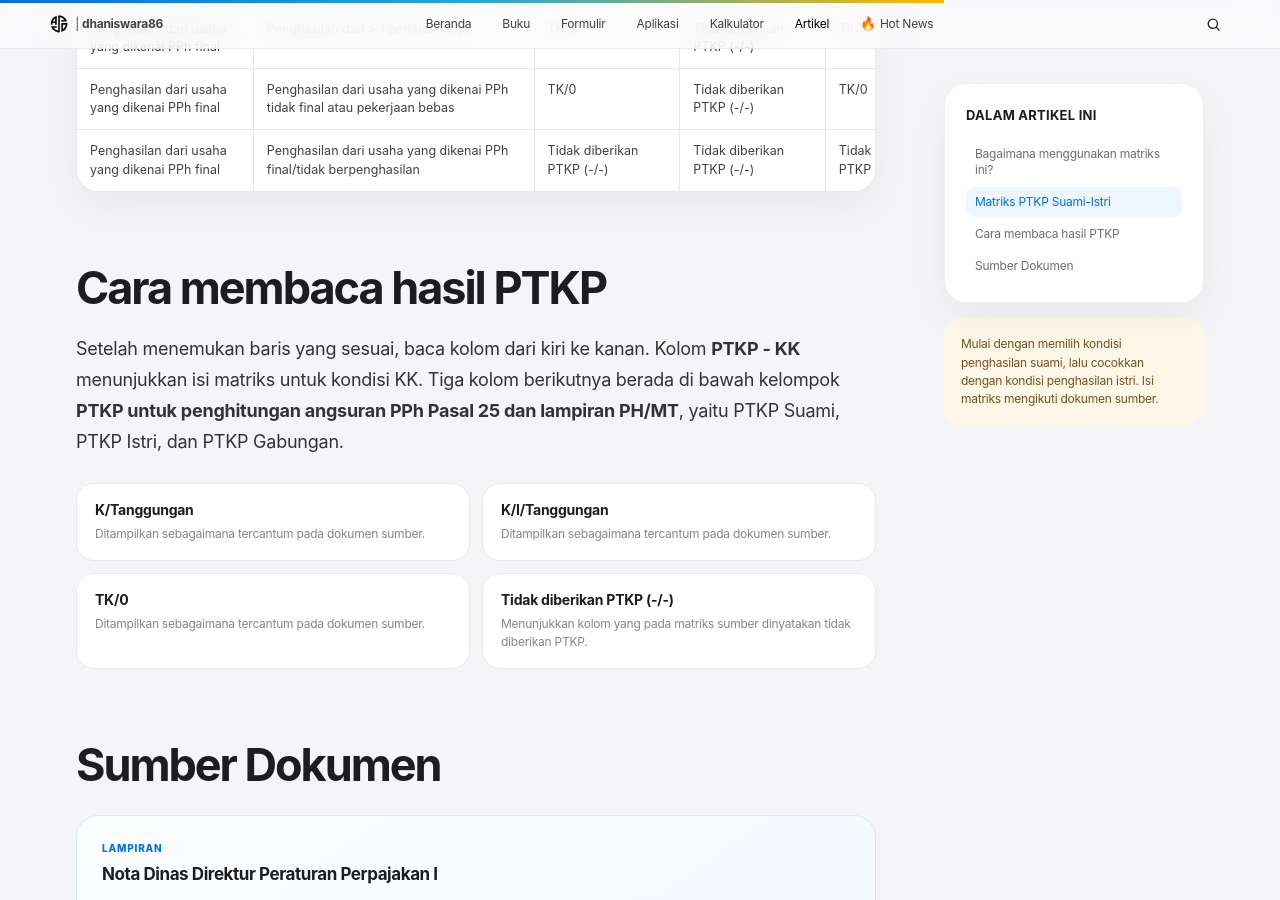
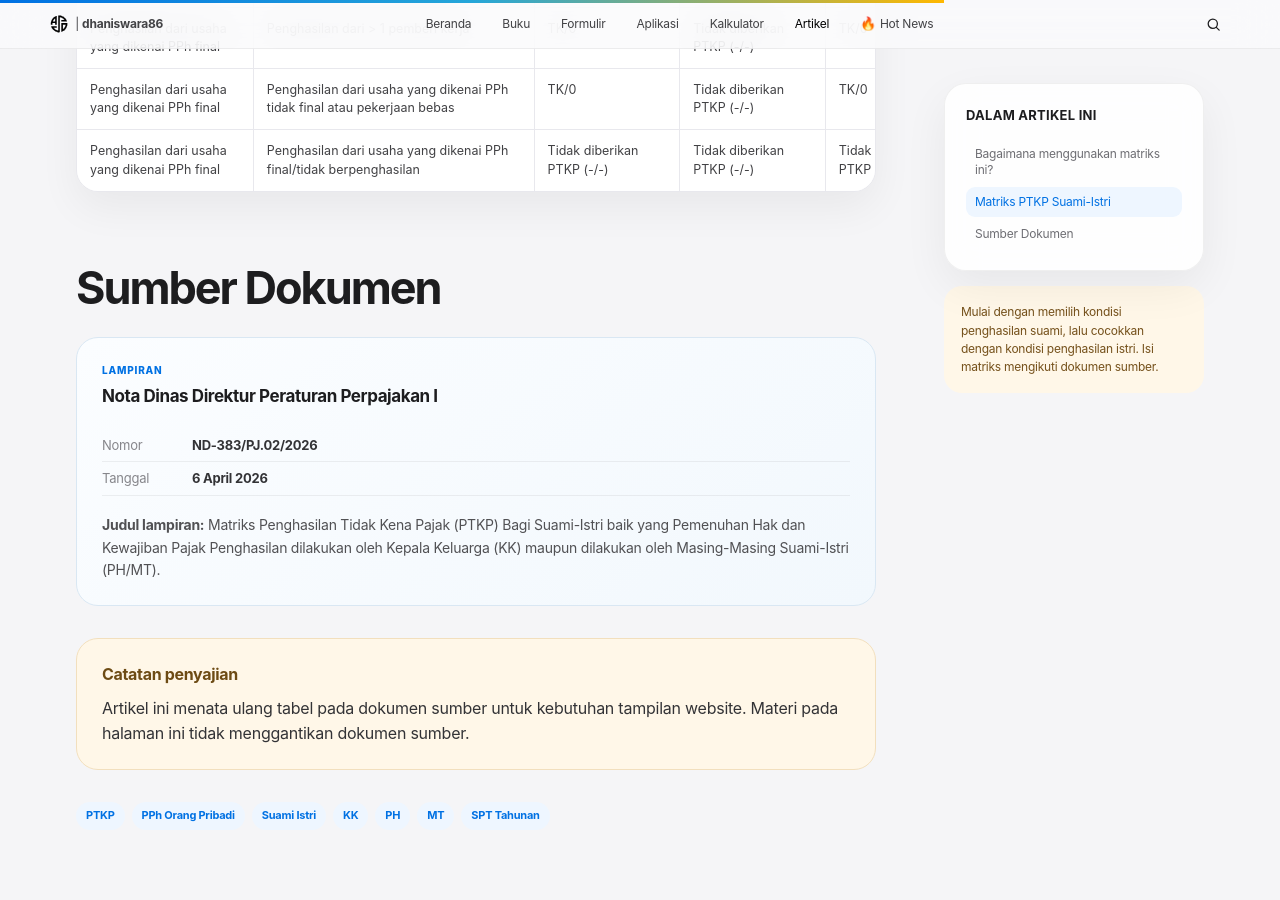
Before and after one commit to dhaniswara86/dhaniswara86.github.io, a Jekyll site: the page built from _artikel/matriks-ptkp-suami-istri.md, in a window 1280 px wide and 900 px high, scrolled down 2651 px. Built offline with Jekyll 4.4.1, drawn with Linux system fonts in a browser that asks for light colours.

Commit message:
Remove 'Cara membaca hasil PTKP' section
Removed section explaining how to read PTKP results, including details about PTKP columns and their meanings.

```diff
--- a/_artikel/matriks-ptkp-suami-istri.md
+++ b/_artikel/matriks-ptkp-suami-istri.md
@@ -264,38 +264,6 @@ custom_js:
 </section>
 
 
-<section id="cara-membaca">
-<h2>Cara membaca hasil PTKP</h2>
-
-<p>
-  Setelah menemukan baris yang sesuai, baca kolom dari kiri ke kanan.
-  Kolom <strong>PTKP - KK</strong> menunjukkan isi matriks untuk kondisi
-  KK. Tiga kolom berikutnya berada di bawah kelompok
-  <strong>PTKP untuk penghitungan angsuran PPh Pasal 25 dan lampiran PH/MT</strong>,
-  yaitu PTKP Suami, PTKP Istri, dan PTKP Gabungan.
-</p>
-
-<div class="ptkp-code-guide">
-  <div>
-    <strong>K/Tanggungan</strong>
-    <span>Ditampilkan sebagaimana tercantum pada dokumen sumber.</span>
-  </div>
-  <div>
-    <strong>K/I/Tanggungan</strong>
-    <span>Ditampilkan sebagaimana tercantum pada dokumen sumber.</span>
-  </div>
-  <div>
-    <strong>TK/0</strong>
-    <span>Ditampilkan sebagaimana tercantum pada dokumen sumber.</span>
-  </div>
-  <div>
-    <strong>Tidak diberikan PTKP (-/-)</strong>
-    <span>Menunjukkan kolom yang pada matriks sumber dinyatakan tidak diberikan PTKP.</span>
-  </div>
-</div>
-</section>
-
-
 <section id="sumber">
 <h2>Sumber Dokumen</h2>
 
```
